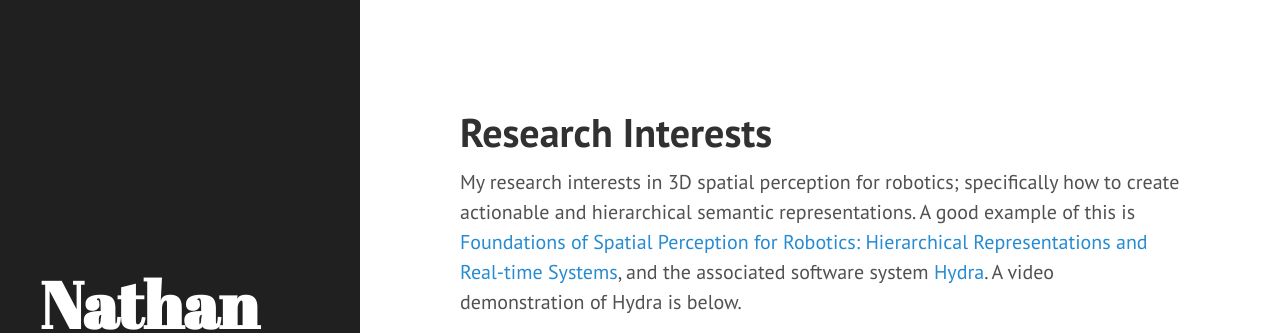
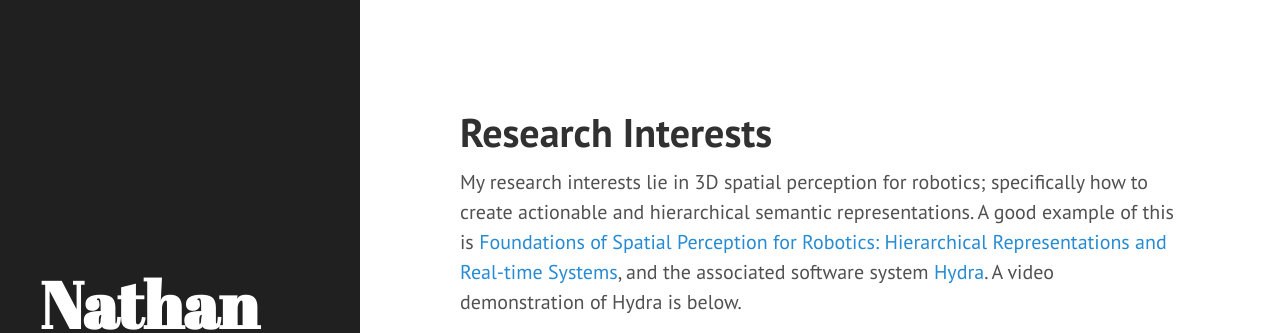
Before and after one commit to nathanhhughes/nathanhhughes.github.io, a Jekyll site: the page built from index.md, in a window 1280 px wide and 1027 px high, cut to the strip 0-333 px from the top of the window. Built offline with Jekyll 4.4.1, drawn with Linux system fonts in a browser that asks for light colours; Markdown is read by kramdown in place of the engine named in the settings; our own code applies the rules of GitHub Pages for plain Markdown files.

Commit message:
fix typo and font style sheet

```diff
--- a/_includes/head.html
+++ b/_includes/head.html
@@ -18,7 +18,7 @@
   <link rel="stylesheet" href="{{ site.baseurl }}public/css/poole.css">
   <link rel="stylesheet" href="{{ site.baseurl }}public/css/syntax.css">
   <link rel="stylesheet" href="{{ site.baseurl }}public/css/hyde.css">
-  <link rel="stylesheet" href="http://fonts.googleapis.com/css?family=PT+Sans:400,400italic,700|Abril+Fatface">
+  <link rel="stylesheet" href="https://fonts.googleapis.com/css?family=PT+Sans:400,400italic,700|Abril+Fatface">
 
   <!-- Icons -->
   <link rel="apple-touch-icon-precomposed" sizes="144x144" href="{{ site.baseurl }}public/apple-touch-icon-144-precomposed.png">
--- a/index.md
+++ b/index.md
@@ -4,7 +4,7 @@
 
 # Research Interests
 
-My research interests in 3D spatial perception for robotics; specifically how to create actionable and hierarchical semantic representations.
+My research interests lie in 3D spatial perception for robotics; specifically how to create actionable and hierarchical semantic representations.
 A good example of this is [Foundations of Spatial Perception for Robotics: Hierarchical Representations and Real-time Systems](https://journals.sagepub.com/doi/10.1177/02783649241229725), and the associated software system [Hydra](https://github.com/MIT-SPARK/Hydra).
 A video demonstration of Hydra is below.
 
```
